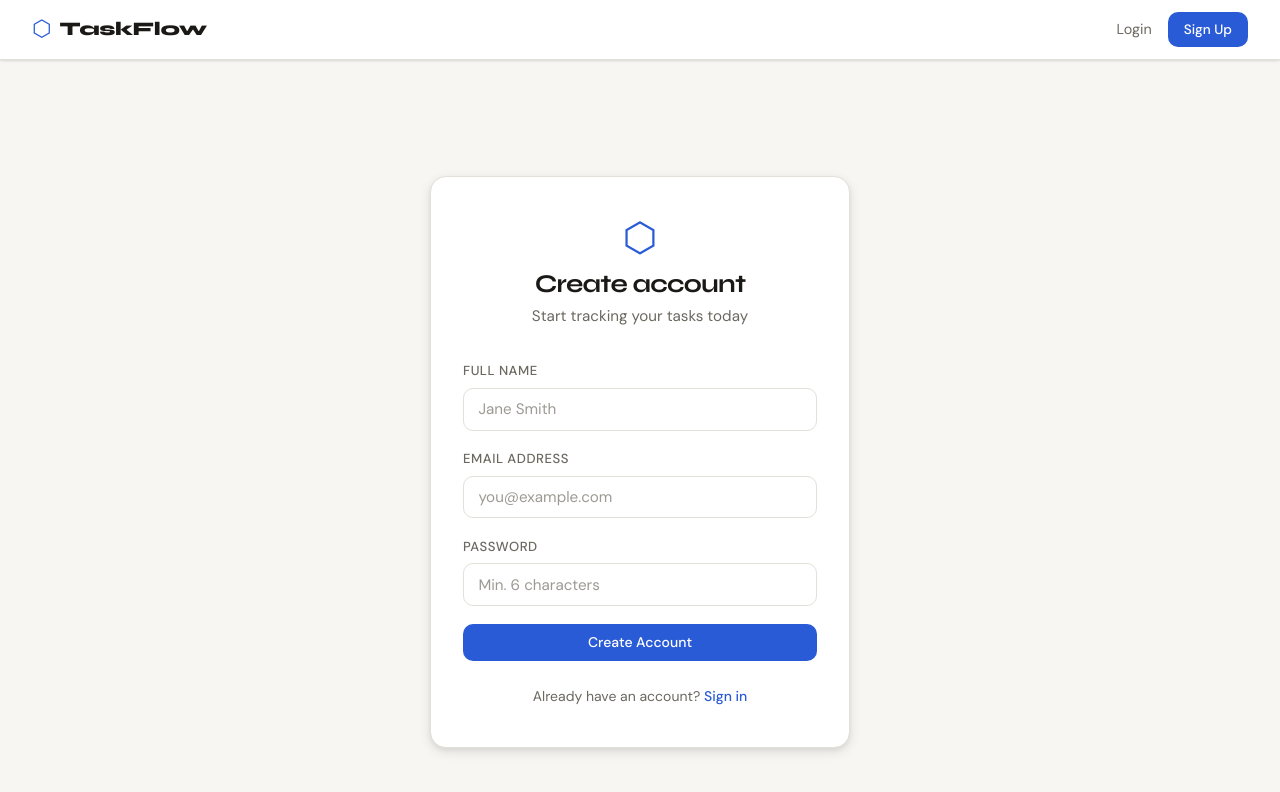
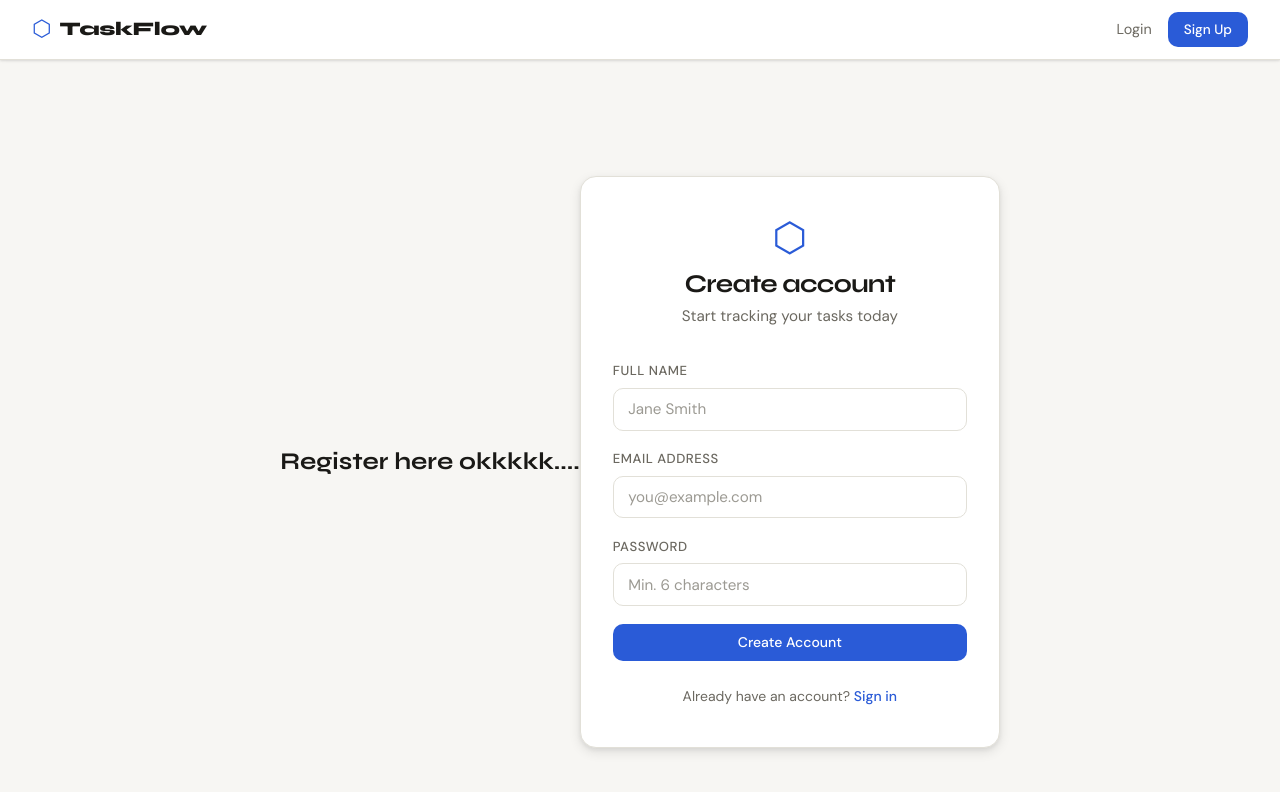
Before and after one commit to mudavathkalyan/task-app, a React (Vite) app in the folder frontend/: page /register in a window 1280 px wide. Shown: the top 792 px of the page. Built offline with nearby package versions, Linux system fonts and the light colour scheme.

Commit message:
signup edited

```diff
--- a/frontend/src/pages/Register.jsx
+++ b/frontend/src/pages/Register.jsx
@@ -40,6 +40,9 @@ const Register = () => {
 
   return (
     <div className="auth-page">
+      <div>
+        <h2>Register here okkkkk....</h2>
+      </div>
       <div className="auth-card">
         <div className="auth-header">
           <div className="auth-icon">⬡</div>
```
